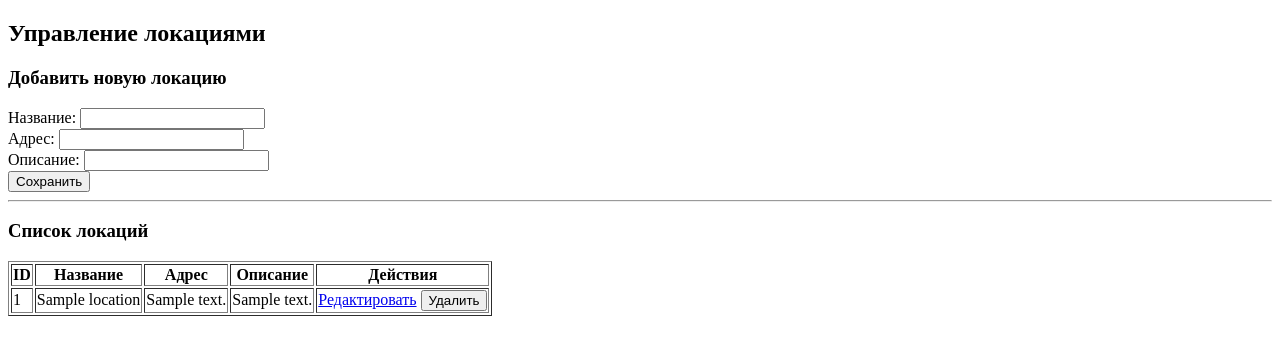
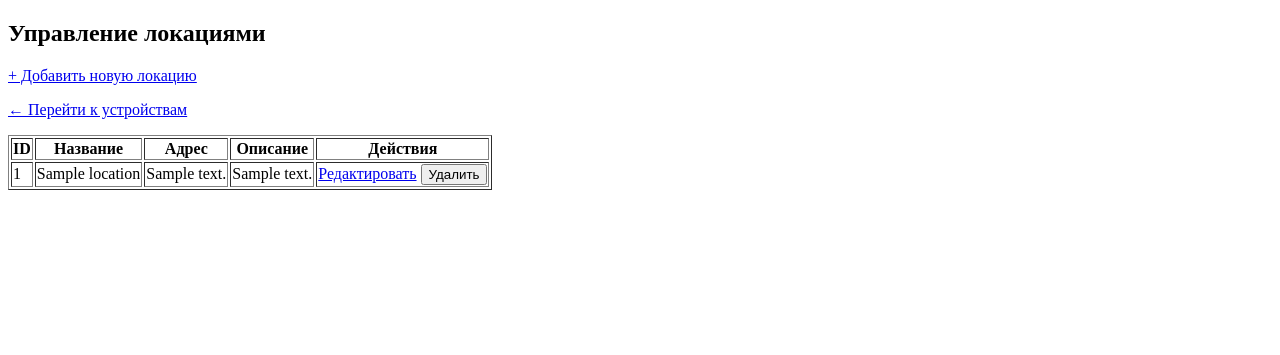
Before and after one commit to Yaroslave1/webapp_network_system, a Spring Boot app: page /admin/locations in a window 1280 px wide. Shown: the top 355 px of the page. Run offline with Spring Boot 4, Linux system fonts and the light colour scheme; tables that the repository leaves empty hold one stand-in row (values such as "Sample post").

Commit message:
Fix errors with view information of Locations

```diff
--- a/src/main/java/com/example/webapp_network_system/controller/AdminLocationController.java
+++ b/src/main/java/com/example/webapp_network_system/controller/AdminLocationController.java
@@ -20,10 +20,15 @@ public class AdminLocationController {
         model.addAttribute("location", new Location());
         return "admin/locations";
     }
-    @PostMapping("/create")
+    @GetMapping("/add")
     public String saveLocation(@ModelAttribute Location location) {
         locationRepository.save(location);
         return "redirect:/admin/locations";
+    }
+    @GetMapping("/edit/{id}")
+    public String showEditForm(@PathVariable Long id, Model model) {
+        model.addAttribute("locations", locationRepository.getById(id));
+        return "redirect:admin/locations";
     }
     @PostMapping("/delete/{id}")
     public String deleteLocation(@PathVariable Long id) {
--- a/src/main/resources/templates/admin/locations.html
+++ b/src/main/resources/templates/admin/locations.html
@@ -7,36 +7,9 @@
 <body>
 <h2>Управление локациями</h2>
 
-<!-- Форма добавления или редактирования -->
-<h3 th:text="${location.id != null ? 'Редактировать локацию' : 'Добавить новую локацию'}">Форма</h3>
+<p><a th:href="@{/admin/locations/add}">+ Добавить новую локацию</a></p>
+<p><a th:href="@{/admin/devices}">← Перейти к устройствам</a></p>
 
-<form th:action="@{/admin/locations/save}" method="post">
-  <!-- Скрытое поле для ID (нужно при редактировании) -->
-  <input type="hidden" name="id" th:value="${location.id}">
-
-  <div>
-    <label>Название: </label>
-    <input type="text" name="name" th:value="${location.name}" required>
-  </div>
-  <div>
-    <label>Адрес: </label>
-    <input type="text" name="address" th:value="${location.address}">
-  </div>
-  <div>
-    <label>Описание: </label>
-    <input type="text" name="description" th:value="${location.description}">
-  </div>
-
-  <button type="submit">Сохранить</button>
-
-  <!-- Ссылка для отмены редактирования -->
-  <a th:if="${location.id != null}" th:href="@{/admin/locations}">Отмена</a>
-</form>
-
-<hr>
-
-<!-- Таблица со списком всех локаций -->
-<h3>Список локаций</h3>
 <table border="1">
   <thead>
   <tr>
```
